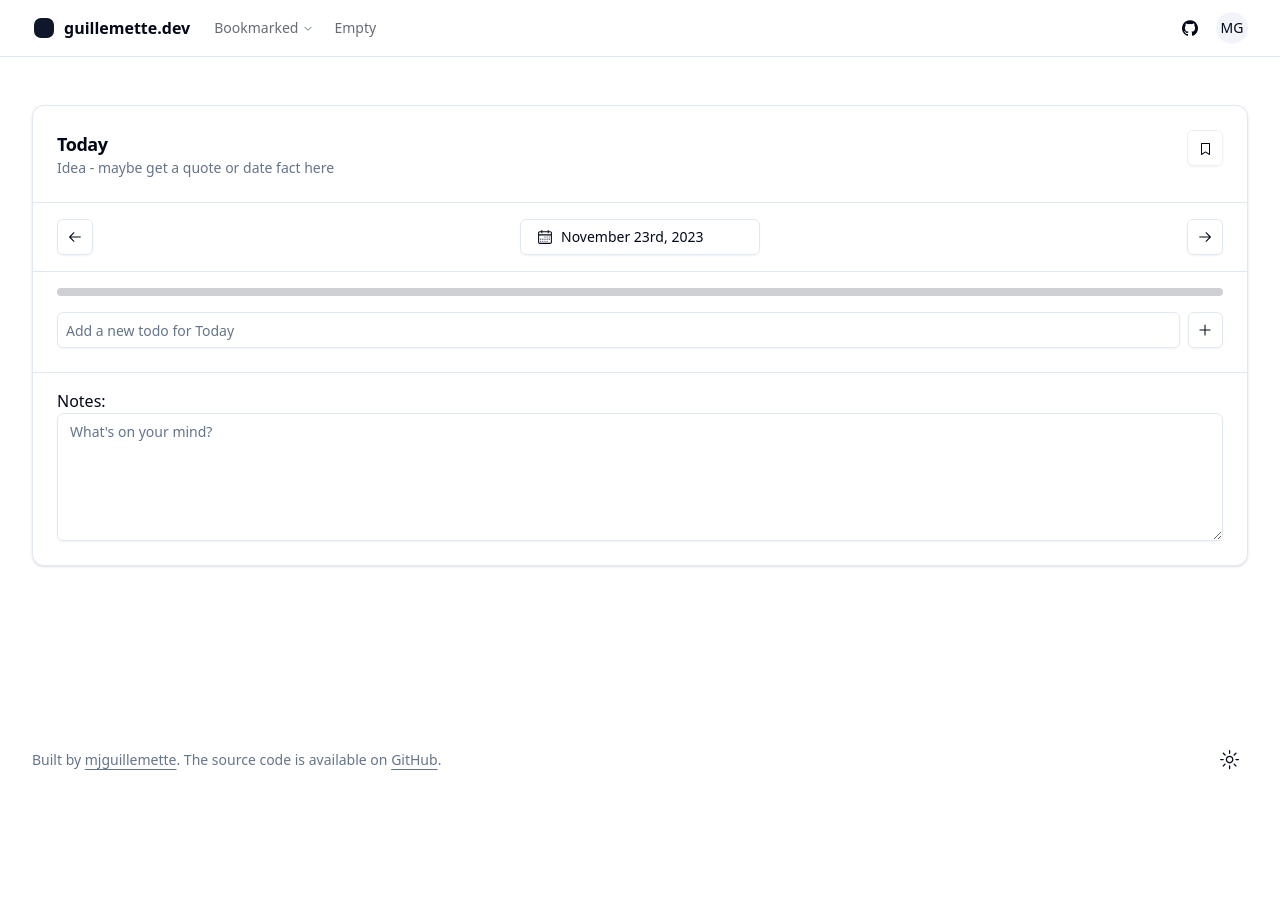
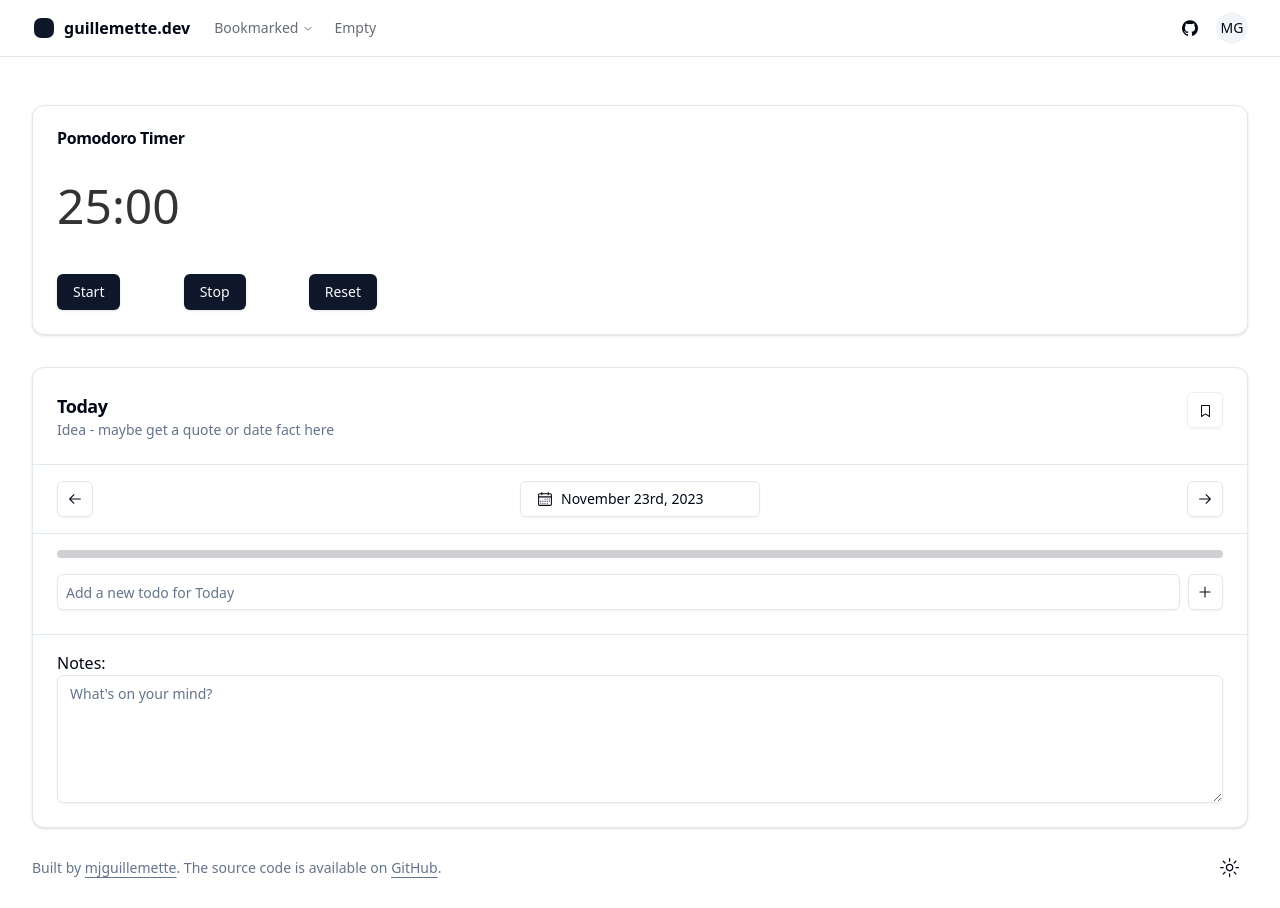
Before and after one commit to mjguillemette/shadcn-react-vite-starter, a React (Vite) app: page / in a window 1280 px wide. Before the commit the page ends 800 px from the top, so only its background shows below. Built offline with nearby package versions, Linux system fonts and the light colour scheme.

Commit message:
Add simple Pomodoro timer

```diff
--- a/src/pages/Dashboard.tsx
+++ b/src/pages/Dashboard.tsx
@@ -18,6 +18,7 @@ import TodoList from "@/components/ui/todo-list";
 import { isToday } from "date-fns";
 import { BookmarkIcon, BookmarkFilledIcon } from "@radix-ui/react-icons";
 import { TodoItem } from "@/components/ui/todo-list";
+import Pomodoro from "@/pomodoro/Pomodoro";
 import { SelectSingleEventHandler } from "react-day-picker";
 import { ResetIcon } from "@radix-ui/react-icons";
 import { useParams } from "react-router-dom";
@@ -141,6 +142,7 @@ export default function Dashboard() {
       <PageHeader>
         <PageHeaderHeading />
       </PageHeader>
+      <Pomodoro />
       <Card>
         <CardHeader>
           <div className="flex flex-row">
--- /dev/null
+++ b/src/pomodoro/Pomodoro.tsx
@@ -0,0 +1,68 @@
+import React, { useState, useEffect } from "react";
+import "./pomodoro.css";
+import { Button } from "@/components/ui/button";
+import { Header } from "@/components/layouts/Header";
+import {
+  Card,
+  CardContent,
+  CardFooter,
+  CardHeader,
+  CardTitle,
+} from "@/components/ui/card";
+
+const Pomodoro = () => {
+  const [time, setTime] = useState(1500); // 25 minutes in seconds
+  const [isActive, setIsActive] = useState(false);
+
+  useEffect(() => {
+    let interval: NodeJS.Timeout;
+
+    if (isActive && time > 0) {
+      interval = setInterval(() => {
+        setTime((prevTime) => prevTime - 1);
+      }, 1000);
+    }
+
+    return () => clearInterval(interval);
+  }, [isActive, time]);
+
+  const startTimer = () => {
+    setIsActive(true);
+  };
+
+  const stopTimer = () => {
+    setIsActive(false);
+  };
+
+  const resetTimer = () => {
+    setTime(1500);
+    setIsActive(false);
+  };
+
+  const formatTime = (time: number) => {
+    const minutes = Math.floor(time / 60);
+    const seconds = time % 60;
+
+    return `${minutes.toString().padStart(2, "0")}:${seconds
+      .toString()
+      .padStart(2, "0")}`;
+  };
+
+  return (
+    <Card className="pomodoro-container">
+      <CardHeader>
+        <CardTitle>Pomodoro Timer</CardTitle>
+      </CardHeader>
+      <CardContent>
+        <div className="pomodoro-timer">{formatTime(time)}</div>
+        <div className="pomodoro-controls">
+          <Button onClick={startTimer}>Start</Button>
+          <Button onClick={stopTimer}>Stop</Button>
+          <Button onClick={resetTimer}>Reset</Button>
+        </div>
+      </CardContent>
+    </Card>
+  );
+};
+
+export default Pomodoro;
--- /dev/null
+++ b/src/pomodoro/pomodoro.css
@@ -0,0 +1,15 @@
+.pomodoro-container {
+    margin-bottom: 2em;
+}
+
+.pomodoro-timer {
+    font-size: 3em;
+    color: #333;
+}
+
+.pomodoro-controls {
+    display: flex;
+    justify-content: space-between;
+    margin-top: 2em;
+    max-width: 20em;
+}
```
